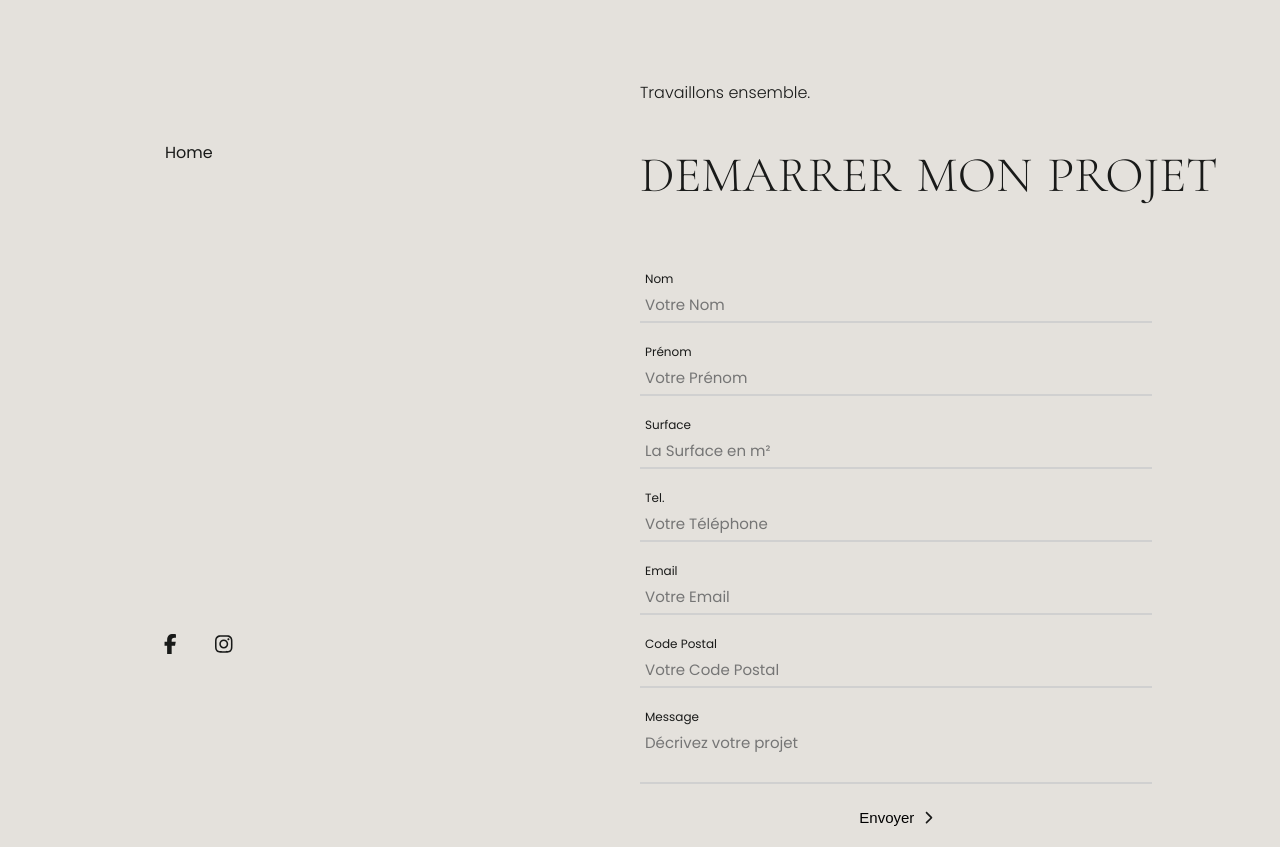
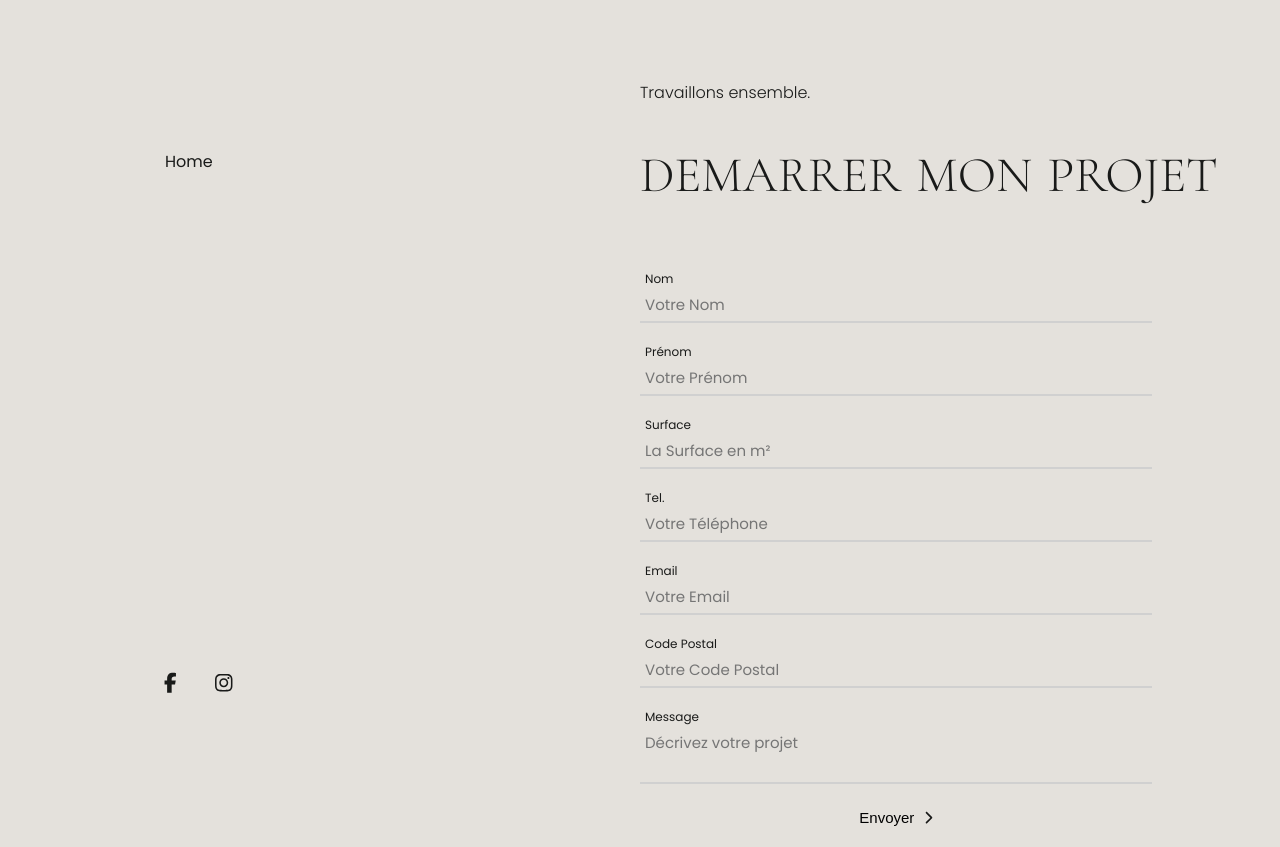
Before and after one commit to Scharlyopitz/CHEYSSOI-PARIS, a React (Vite) app: page /demarrermonprojet in a window 1280 px wide. Built offline with nearby package versions, Linux system fonts and the light colour scheme.

Commit message:
Changement style de la section gauche

```diff
--- a/src/sass/pages/_demarrerProjet.scss
+++ b/src/sass/pages/_demarrerProjet.scss
@@ -1,4 +1,5 @@
 #demarrerprojet {
+  position: relative;
   background: $DarkGrey;
   color: $Black;
   padding: 10vh 0 2vh;
@@ -8,7 +9,7 @@
     flex-direction: column;
     justify-content: space-between;
     align-items: start;
-    position: fixed;
+    position: absolute;
     top: 50%;
     left: 25%;
     transform: translate(-50%, -50%);
--- a/src/style/style.css
+++ b/src/style/style.css
@@ -365,6 +365,7 @@ nav .menu .link:hover::after {
 }
 
 #demarrerprojet {
+  position: relative;
   background: #e4e1dc;
   color: #191a19;
   padding: 10vh 0 2vh;
@@ -374,7 +375,7 @@ nav .menu .link:hover::after {
   flex-direction: column;
   justify-content: space-between;
   align-items: start;
-  position: fixed;
+  position: absolute;
   top: 50%;
   left: 25%;
   transform: translate(-50%, -50%);
```
Also changed, not shown: 1 other file (tests, documents, lock files or other folders).
